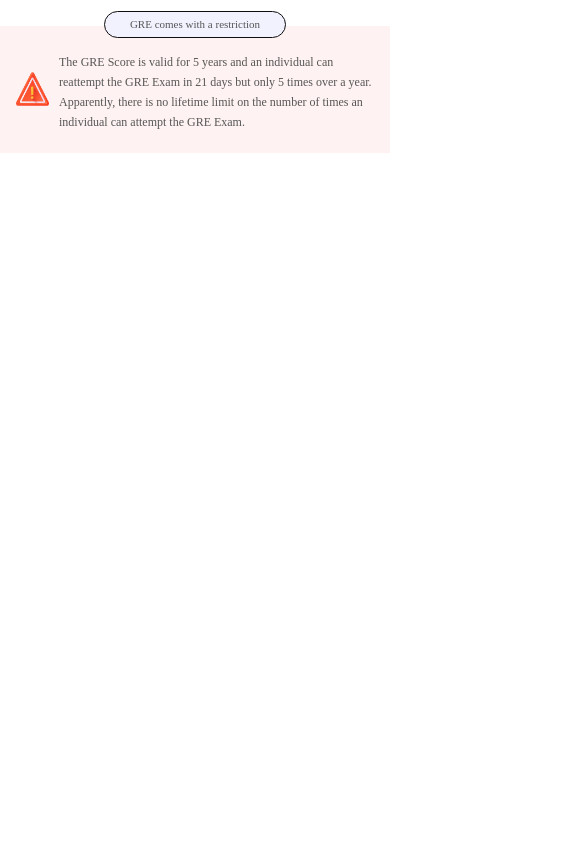
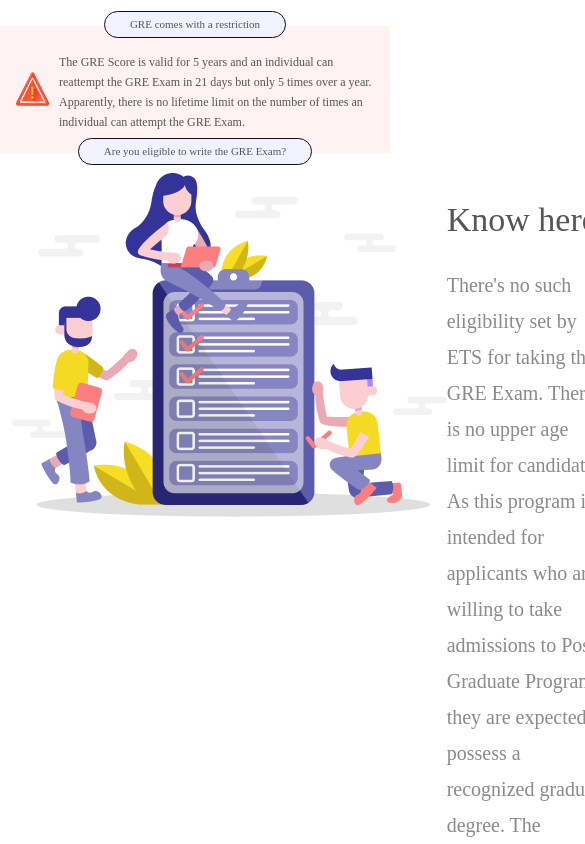
Before and after one commit to Amirtharaj-R/react-website-tasks, a JavaScript app: page / in a window 390 px wide. Shown: the part 1880-2724 px from the top of the page, 585 px wide, since content can reach past the window. Before the commit the page ends 2033 px from the top, so only its background shows below. Built offline with nearby package versions, Linux system fonts and the light colour scheme.

Commit message:
sixth sec

```diff
--- a/src/App.css
+++ b/src/App.css
@@ -355,6 +355,35 @@
     margin-left: 25px;
     margin-top: 6px;
   }
+  /* 6th Sec */
+  .sixthh-sec-cols {
+    display: flex;
+    justify-content: space-between;
+    padding: 2% 3%;
+  }
+  .sixthh-sec-col2 h3 {
+    font-family: "Poppins";
+    font-weight: 500;
+    font-size: 34px;
+    line-height: 94px;
+    color: #565656;
+  }
+  .sixthh-sec-col2 p {
+    font-family: "Poppins";
+    font-style: normal;
+    font-weight: 400;
+    font-size: 20px;
+    line-height: 36px;
+    color: #8a8a8a;
+  }
+  .sixthh-sec-line {
+    border: 1px solid #dfdfdf;
+    margin-top: -45px;
+    margin-bottom: 45px;
+  }
+  .sixthh-sec-line-center {
+    display: none;
+  }
 }
 /* ----------------------------------------------------->>>>>>>>>>>>>>>>>>>>>>>>>>>>>>>>>>>>>>>>>> */
 /* ------------------------------- */
@@ -423,4 +452,21 @@
     font-size: 12px;
     line-height: 13px;
   }
+  /* 6th Sec */
+  .sixthh-sec-col2 h3 {
+    font-size: 30px;
+    line-height: 74px;
+  }
+  .sixthh-sec-col2 p {
+    font-size: 14px;
+    line-height: 22px;
+  }
+  .sixthh-sec-line {
+    border: 1px solid #dfdfdf;
+    margin-top: -32px;
+    margin-bottom: 45px;
+  }
+  .sixthh-sec-line-center {
+    display: none;
+  }
 }
--- a/src/App.js
+++ b/src/App.js
@@ -221,6 +221,30 @@
           </div>
         </div>
       </section>
+      <section class="sixthh-sec">
+        <div class="third-sec-head">
+          <p>Are you eligible to write the GRE Exam?</p>
+        </div>
+        <div class="sixthh-sec-cols">
+          <div class="sixthh-sec-img-col">
+            <img src="Assets/sixth-sec-col-img.png" alt="" />
+          </div>
+          <div class="sixthh-sec-line-center"></div>
+          <div class="sixthh-sec-col2">
+            <h3>Know here.</h3>
+            <p>
+              There's no such eligibility set by ETS for taking the GRE Exam.
+              There is no upper age limit for candidates. As this program is
+              intended for applicants who are willing to take admissions to Post
+              Graduate Programs, they are expected to possess a recognized
+              graduate degree. The candidates are expected to check the
+              eligibility criteria of the colleges/universities they are
+              applying for, after taking the GRE Exam.
+            </p>
+          </div>
+        </div>
+        <div class="sixthh-sec-line"></div>
+      </section>
     </>
   );
 }
```
